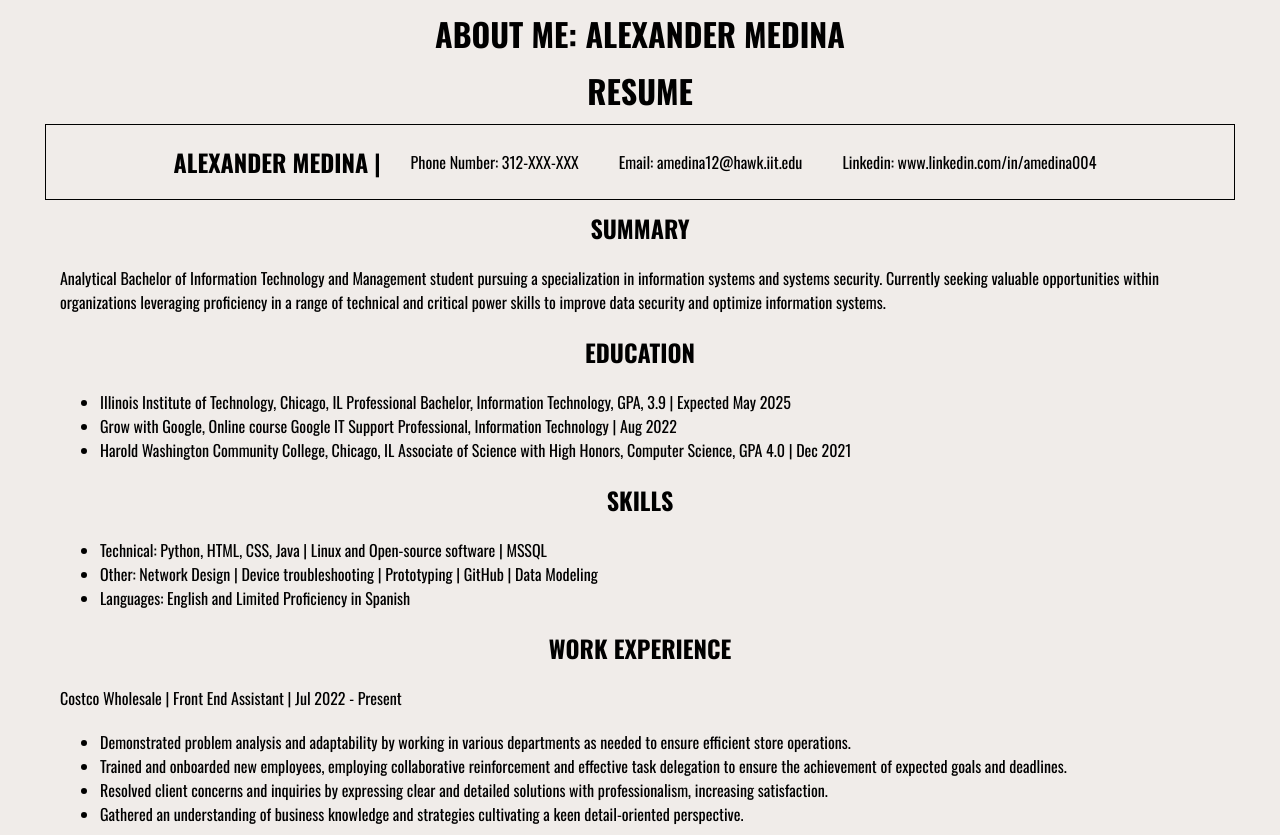
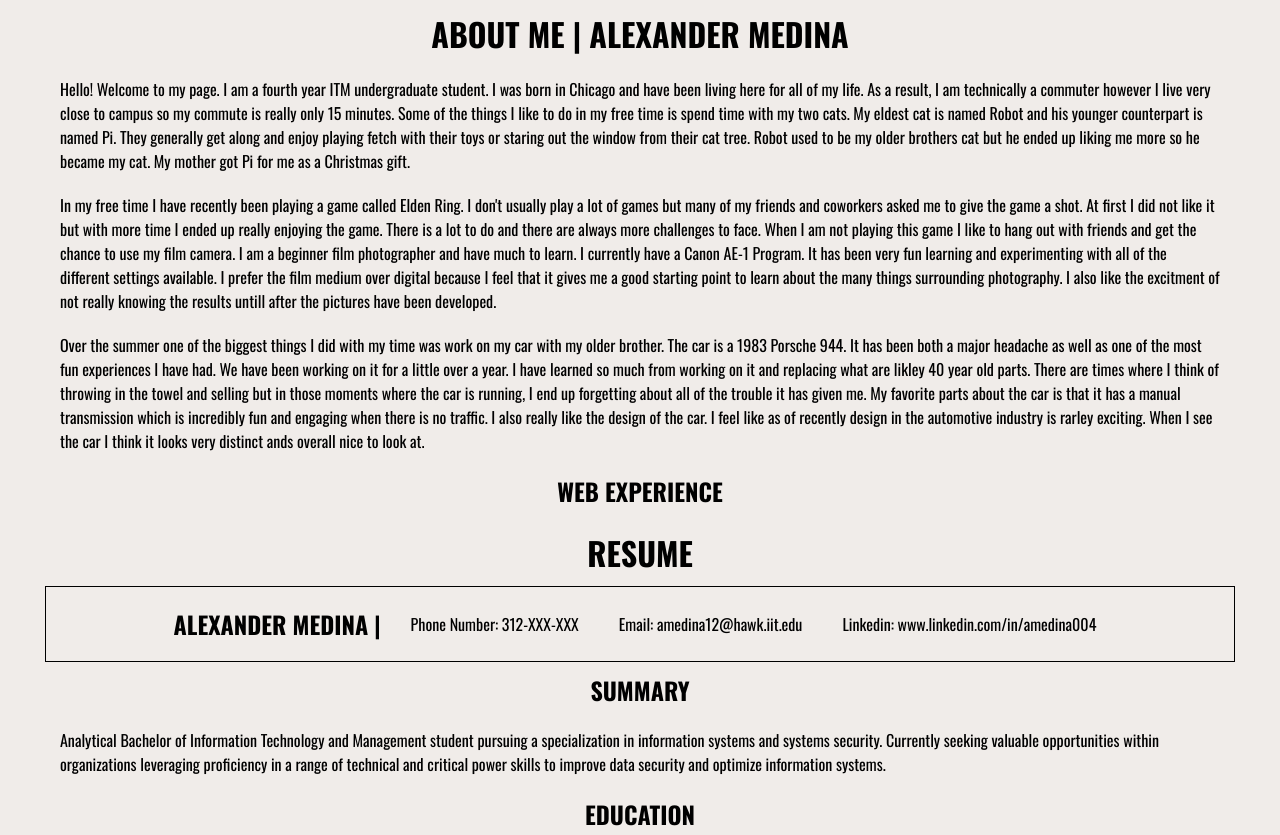
Before and after one commit to amedina12/ITMD441, a plain HTML site: page index.html in a window 1280 px wide. Shown: the top 835 px of the page. Drawn offline with nearby package versions, Linux system fonts and the light colour scheme.

Commit message:
adding about me section html

```diff
--- a/index.html
+++ b/index.html
@@ -10,8 +10,12 @@
     <title>About Me</title>
 </head>
 <body>
-    <h1>About Me: Alexander Medina</h1>
-
+    <h1>About Me | Alexander Medina</h1>
+    <p>Hello! Welcome to my page. I am a fourth year ITM undergraduate student. I was born in Chicago and have been living here for all of my life. As a result, I am technically a commuter however I live very close to campus so my commute is really only 15 minutes. Some of the things I like to do in my free time is spend time with my two cats. My eldest cat is named Robot and his younger counterpart is named Pi. They generally get along and enjoy playing fetch with their toys or staring out the window from their cat tree. Robot used to be my older brothers cat but he ended up liking me more so he became my cat. My mother got Pi for me as a Christmas gift.</p>
+    <p>In my free time I have recently been playing a game called Elden Ring. I don't usually play a lot of games but many of my friends and coworkers asked me to give the game a shot. At first I did not like it but with more time I ended up really enjoying the game. There is a lot to do and there are always more challenges to face. When I am not playing this game I like to hang out with friends and get the chance to use my film camera. I am a beginner film photographer and have much to learn. I currently have a Canon AE-1 Program. It has been very fun learning and experimenting with all of the different settings available. I prefer the film medium over digital because I feel that it gives me a good starting point to learn about the many things surrounding photography. I also like the excitment of not really knowing the results untill after the pictures have been developed.</p>
+    <p>Over the summer one of the biggest things I did with my time was work on my car with my older brother. The car is a 1983 Porsche 944. It has been both a major headache as well as one of the most fun experiences I have had. We have been working on it for a little over a year. I have learned so much from working on it and replacing what are likley 40 year old parts. There are times where I think of throwing in the towel and selling but in those moments where the car is running, I end up forgetting about all of the trouble it has given me. My favorite parts about the car is that it has a manual transmission which is incredibly fun and engaging when there is no traffic. I also really like the design of the car. I feel like as of recently design in the automotive industry is rarley exciting. When I see the car I think it looks very distinct ands overall nice to look at.</p>
+    <h2>Web Experience</h2>
+    <p></p>
 
 
 
```
